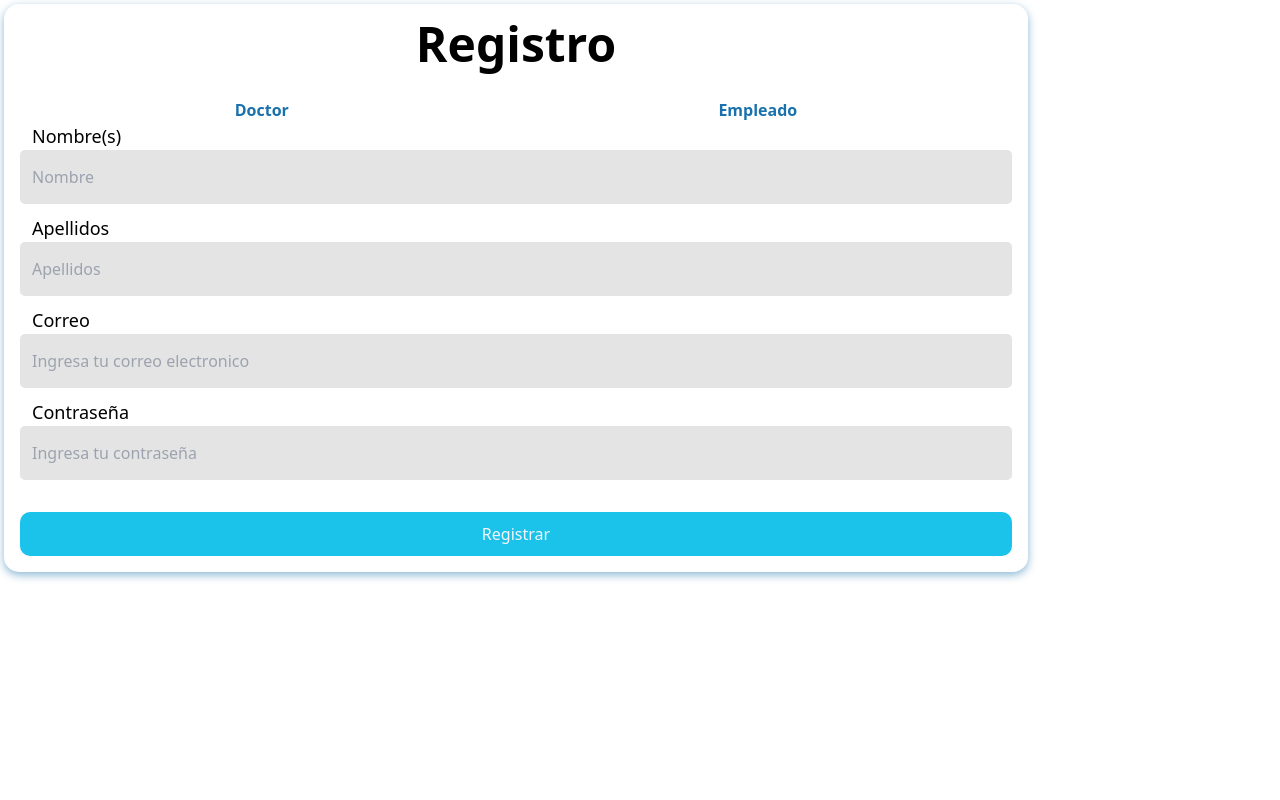
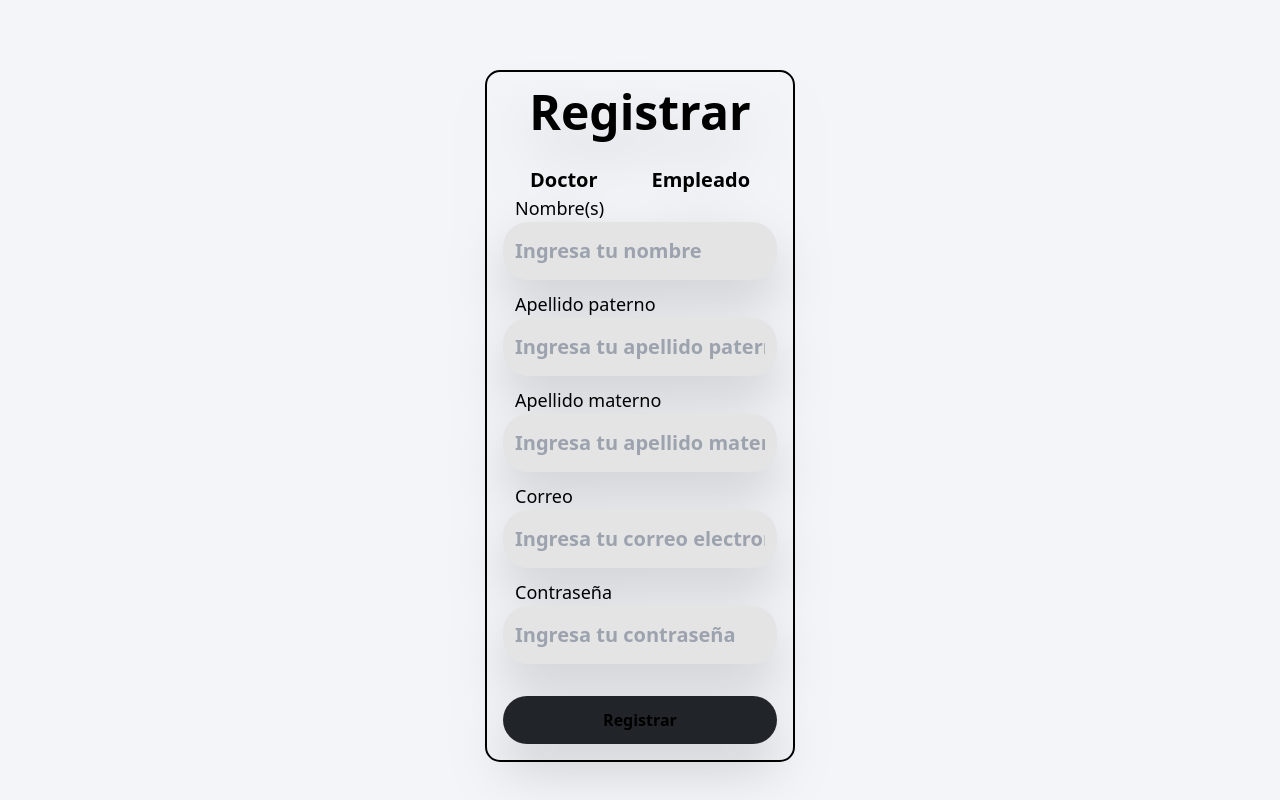
Before and after one commit to QUEVEDODENTAL/quevedo_dental, a Next.js app: page /admin/registrar in a window 1280 px wide. Built offline with nearby package versions, Linux system fonts and the light colour scheme.

Commit message:
Correccion del error en registro doble

```diff
--- a/src/app/admin/registrar/page.js
+++ b/src/app/admin/registrar/page.js
@@ -1,51 +1,14 @@
-const RegistrarPage = () => {
+import RegistrarPage from '@/components/Registrar'
+import React from 'react'
 
+export const RegistroPage = () => {
     return (
-        <div className=" mx-1 my-1 p-4 border-10 custom-shadowa rounded-[15px] lg:w-4/5 md:w-1/2">
-            <h1 className='text-5xl font-bold flex justify-center mb-[30px]'>Registro</h1>
-
-            <div className="flex justify-around">
-                <div>
-                    <button className="font-semibold text-secondary-font hover:bg-cyan-600" >Doctor </button>
-                </div>
-                <div>
-                    <button className=" font-semibold text-secondary-font">Empleado</button>
-                </div>
+        <section className="flex flex-col items-center min-h-screen p-5 min-w-full justify-center bg-primary-seccion">
+            <div className='flex justify-center min-w text-xl font-extrabold pt-8'>
+                <RegistrarPage />
             </div>
-
-            <form>
-                <label className="text-lg font-medium px-[12px]">Nombre(s)</label>
-                <input
-                    type="text"
-                    name='nombre'
-                    className="w-full outline-secondary-font rounded-[5px] mb-[10px] bg-[#e4e4e4] px-[12px] py-[15px]"
-                    placeholder="Nombre" />
-                <label className="text-lg font-medium px-[12px]">Apellidos</label>
-                <input
-                    type="text"
-                    name='Apellidos'
-                    className="w-full outline-none rounded-[5px] mb-[10px] bg-[#e4e4e4] px-[12px] py-[15px]"
-                    placeholder="Apellidos" />
-                <label className="text-lg font-medium px-[12px]">Correo</label>
-                <input
-
-                    type="email"
-                    name='correo'
-                    className="w-full outline-none rounded-[5px] mb-[10px] bg-[#e4e4e4] px-[12px] py-[15px]"
-                    placeholder="Ingresa tu correo electronico" />
-                <label className="text-lg font-medium px-[12px]">Contraseña</label>
-                <input
-                    type="password"
-                    name='password'
-                    className="w-full outline-none rounded-[5px] bg-[#e4e4e4] px-[12px] py-[15px]"
-                    placeholder="Ingresa tu contraseña" />
-            </form>
-            <div className="mt-8 flex flex-col ">
-                <button type="submit" name="registrar" className="text-[1rem] p-[10px] rounded-[10px] bg-primary-info text-primary-seccion cursor-pointer text-white hover:bg-primary-info hover:text-primary-seccion hover:scale-95 transition-transform duration-300">
-                    Registrar
-                </button>
-            </div>
-        </div>
+        </section>
     )
 }
-export default RegistrarPage
+
+export default RegistroPage
--- a/src/components/Login.jsx
+++ b/src/components/Login.jsx
@@ -25,7 +25,9 @@
                 <button
                     type='submit'
                     name='registrar'
-                    className="text-[1rem] p-[10px] rounded-[25px] bg-[#1f5792] cursor-pointer text-white" >Iniciar secion</button>
+                    className="text-[1rem] p-[10px] rounded-[25px] bg-[#1f5792] cursor-pointer text-white" >
+                    Iniciar secion
+                </button>
             </div>
             <div className="flex justify-center mt-[15px]">
                 <p className="mr-2">No estas registrado?</p>
--- a/src/components/Registrar.jsx
+++ b/src/components/Registrar.jsx
@@ -2,7 +2,7 @@
 
     return (
         <div className="bg-white mx-1 my-1 p-4  border-2 rounded-[15px] drop-shadow-2xl lg:w-1/4 md:w-1/2">
-            <h1 className='text-5xl font-semibold flex justify-center mb-[30px]'>Registro</h1>
+            <h1 className='text-5xl font-semibold flex justify-center mb-[30px]'>Registrar</h1>
 
             <div className="flex justify-around">
                 <button>Doctor </button>
```
